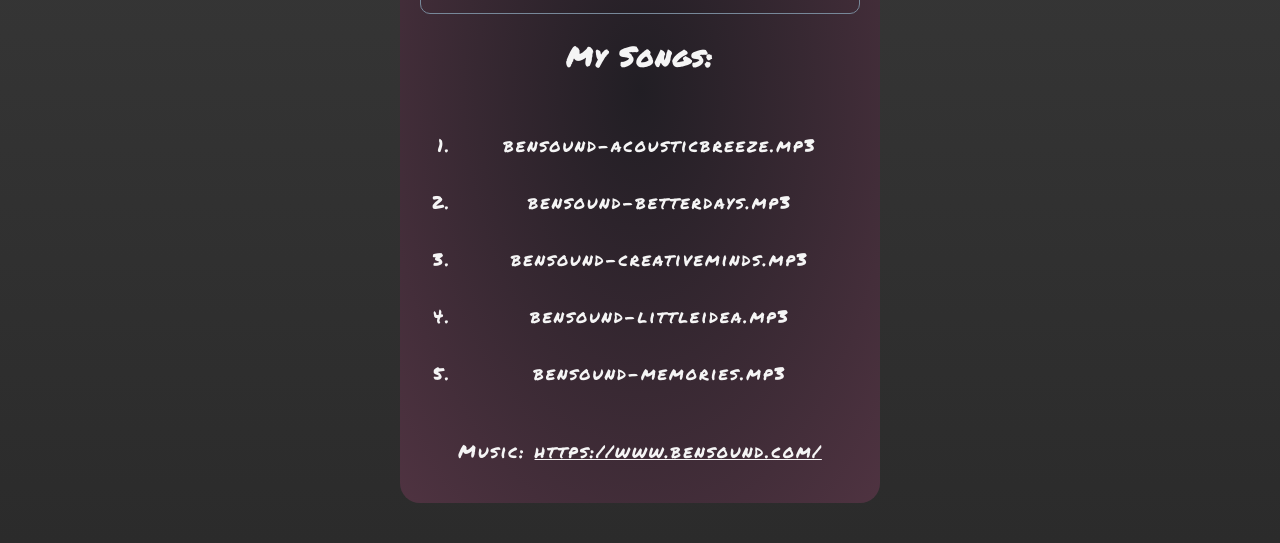
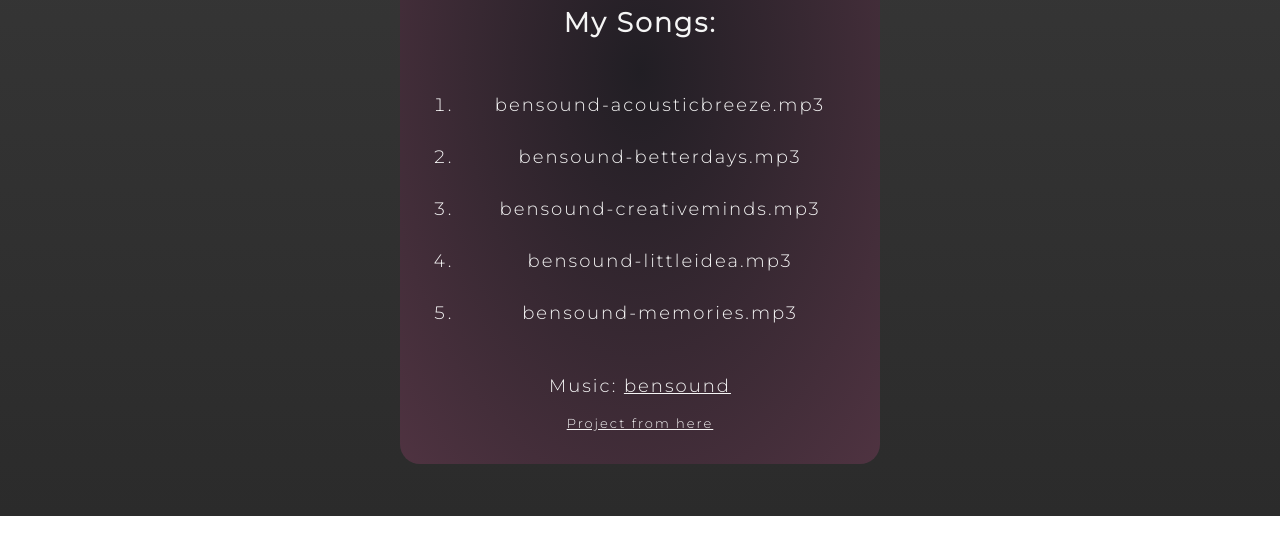
Before and after one commit to AJC-25/music-player, a plain HTML site: page index.html in a window 1280 px wide. Shown: the part 364-907 px from the top of the page. After the commit the page ends 880 px from the top, so only its background shows below. Drawn offline with Linux system fonts and the light colour scheme.

Commit message:
added the project link and made style changes

```diff
--- a/index.html
+++ b/index.html
@@ -7,7 +7,7 @@
     <title>Music Player</title>
     <link rel="preconnect" href="https://fonts.googleapis.com">
     <link rel="preconnect" href="https://fonts.gstatic.com" crossorigin>
-    <link href="https://fonts.googleapis.com/css2?family=Permanent+Marker&display=swap" rel="stylesheet">
+    <link href="https://fonts.googleapis.com/css2?family=Montserrat:wght@300&display=swap" rel="stylesheet">
     <link rel="stylesheet" href="style.css"/>
 </head>
 <body>
@@ -36,7 +36,9 @@
 
         <h2>My Songs:</h2>
         <div id="songlist"></div>
-        <p>Music: <a href="https://www.bensound.com/">https://www.bensound.com/</a> </p>
+        <p>Music: <a href="https://www.bensound.com/" target="_blank" rel="noopener noreferrer">bensound</a></p>
+        <!-- The rel attribute set to noreferrer noopener to prevent possible malicious attacks from the pages you link to -->
+        <p id="project_ref"><a href="https://www.skillshare.com/classes/Javascript-Fun-Build-a-Music-Player-App/18638419/projects?via=user-profile" target="_blank" rel="noopener noreferrer">Project from here</a></p>
     </div>
     <script src="script.js"></script>
 </body>
--- a/style.css
+++ b/style.css
@@ -1,6 +1,6 @@
 html{
     font-size: 10px;
-    font-family: 'Permanent Marker', cursive;
+    font-family: 'Montserrat', cursive;
     letter-spacing: 2px;
 }
 
@@ -12,6 +12,10 @@ body{
     margin: 2rem auto;     /* 2 top&bottom, auto left&right */
     padding: 2rem;
     text-align: center;
+}
+
+#project_ref{
+    font-size: small;
 }
 
 .player{
```
